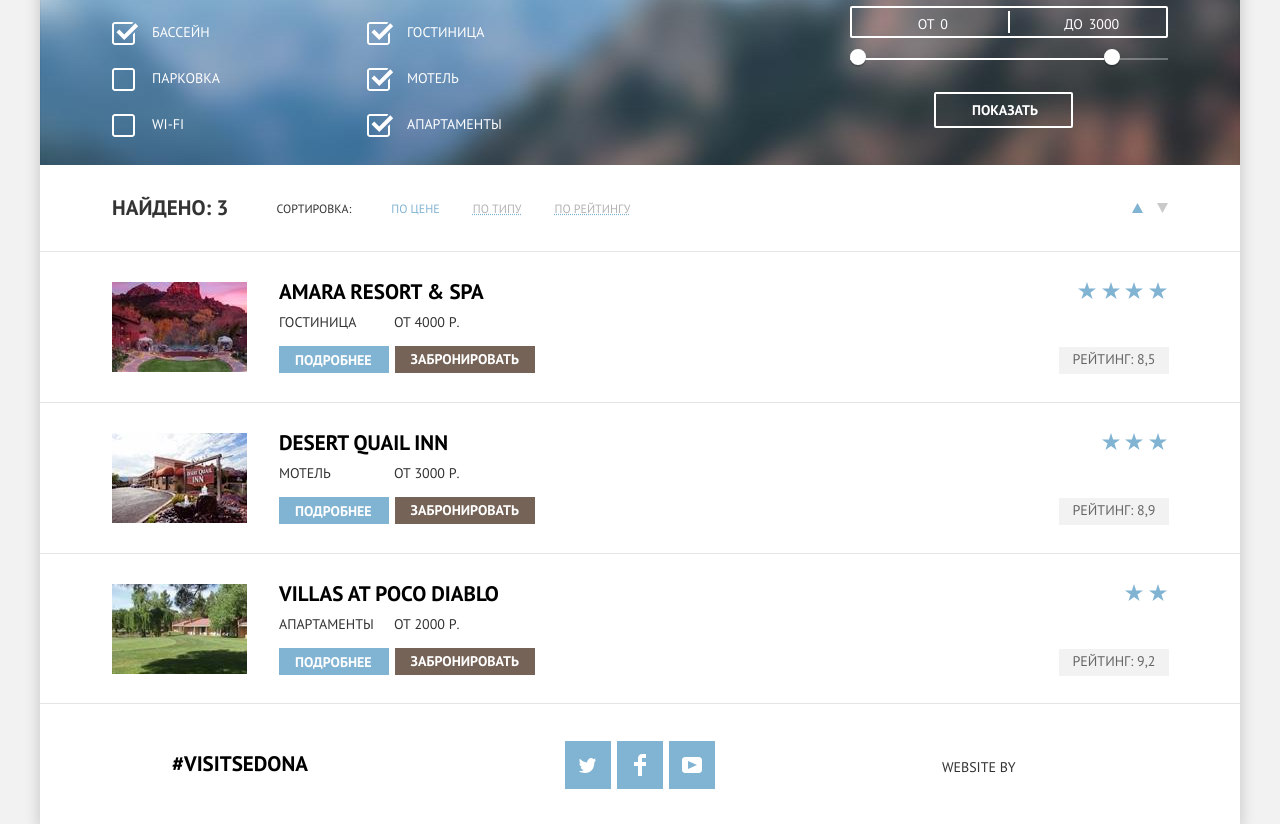
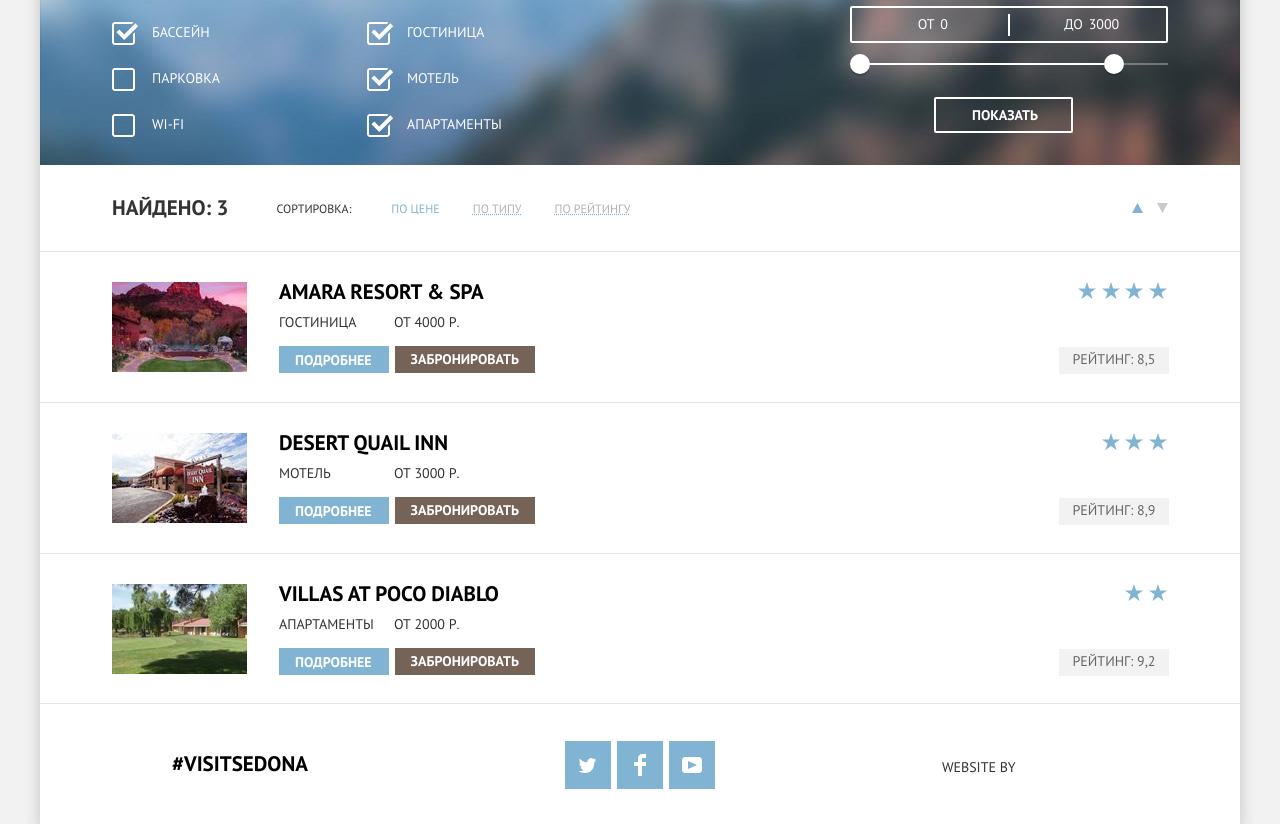
Before and after one commit to fcsm82/406527-sedona-26, a plain HTML site: page hotels.html in a window 1280 px wide. Shown: the part 108-932 px from the top of the page. Drawn offline with Linux system fonts and the light colour scheme.

Commit message:
Исправлены размеры элементов фильтра цены hotels.html

```diff
--- a/css/filter.css
+++ b/css/filter.css
@@ -121,7 +121,7 @@
   position: relative;
   display: flex;
   justify-content: space-between;
-  height: 32px;
+  height: 37px;
   margin-bottom: 20px;
   font-size: 0;
   border: 2px solid #ffffff;
@@ -192,7 +192,7 @@
   width: 4px;
   height: 4px;
   background: #ababab;
-  border: 8px solid #ffffff;
+  border: 10px solid #ffffff;
   border-radius: 50%;
   box-shadow: 0 2px 1px 0 rgba(0, 1, 1, 0.2);
   cursor: pointer;
```
